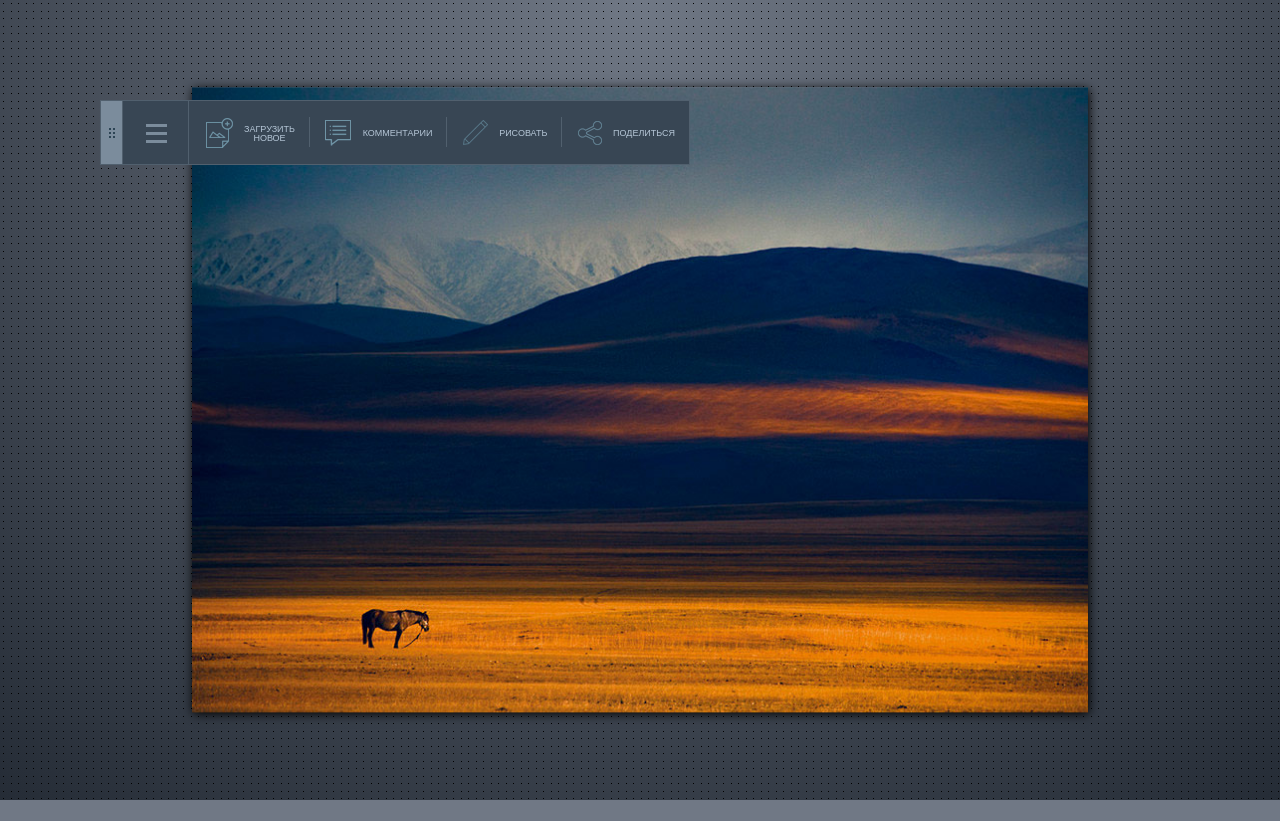
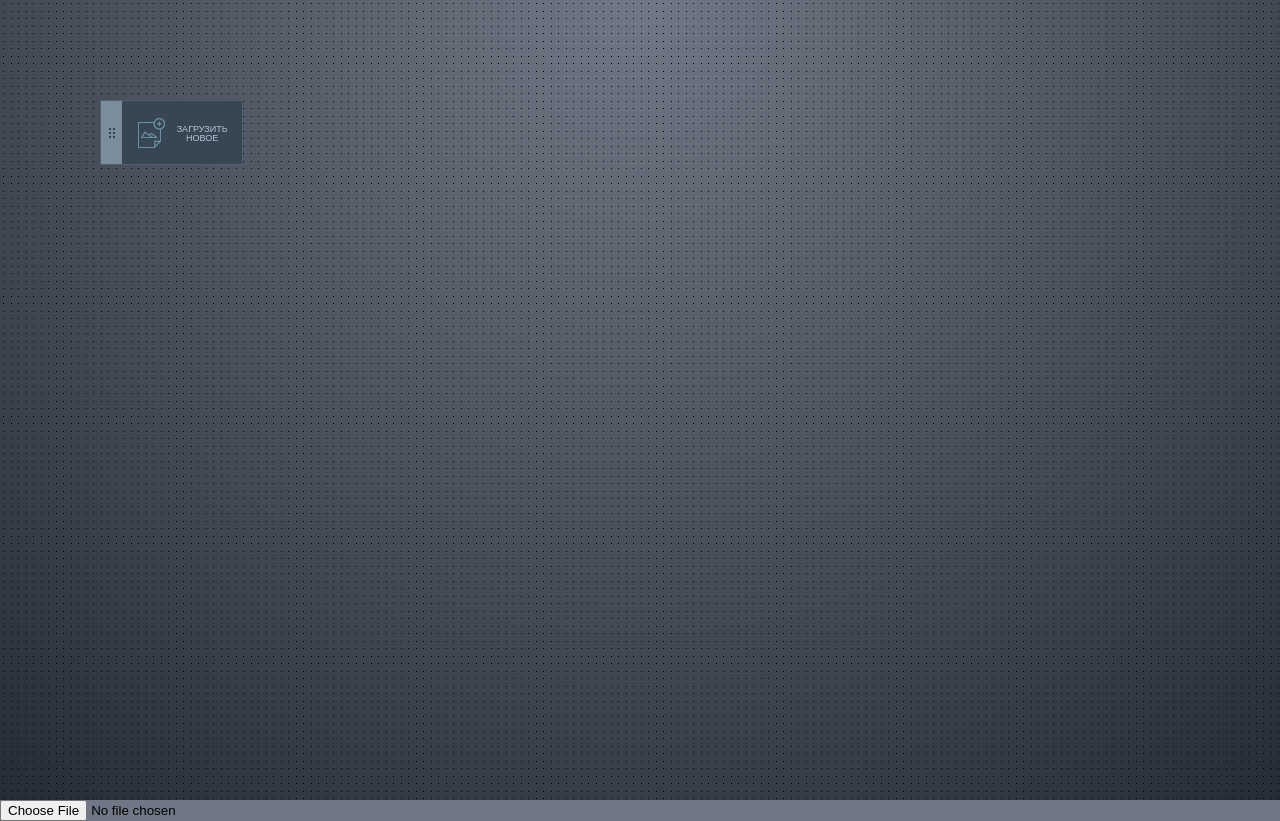
Before and after one commit to Dremuchev/dremuchev.github.io, a plain HTML site: page index.html in a window 1280 px wide. Before the commit the page ends 800 px from the top, so only its background shows below. Drawn offline with nearby package versions, Linux system fonts and the light colour scheme.

Commit message:
Update index.html

```diff
--- a/index.html
+++ b/index.html
@@ -9,7 +9,7 @@
 
   <body>
     <div class="wrap app" data-state="initial">
-      <ul class="menu">
+      <ul class="menu" data-state="initial">
         <li class="menu__item drag"></li>
 
         <li class="menu__item burger">
@@ -55,7 +55,8 @@
         </li>
       </ul>
 
-      <img class="current-image" src="./pic/image.jpg">
+      <img class="current-image" src="">
+        <img class="mask hidden" src="">
 
       <div class="error hidden">
         <h4 class="error__header">Ошибка</h4>
@@ -73,8 +74,9 @@
         <p class="image-loader__message">Загружаю изображение...</p>
       </div>
     </div>
+    <canvas id="canvas" class="hidden"></canvas>
+    <input accept="image/jpeg, image/png" id="fileInput" type="file">
   </body>
-
   <script src="./js/solution.js"></script>
 
 </html>
```
